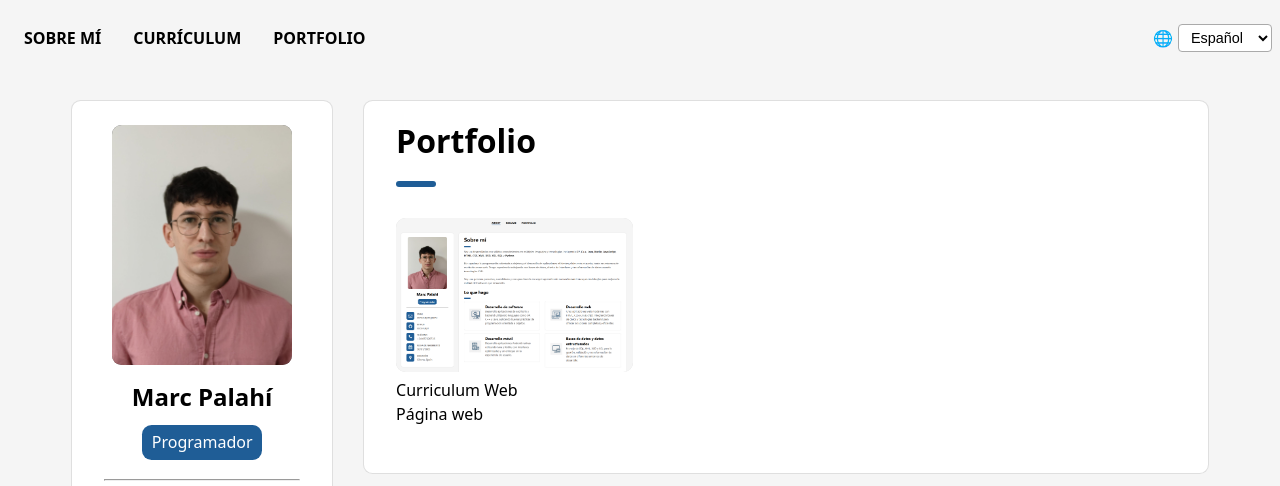
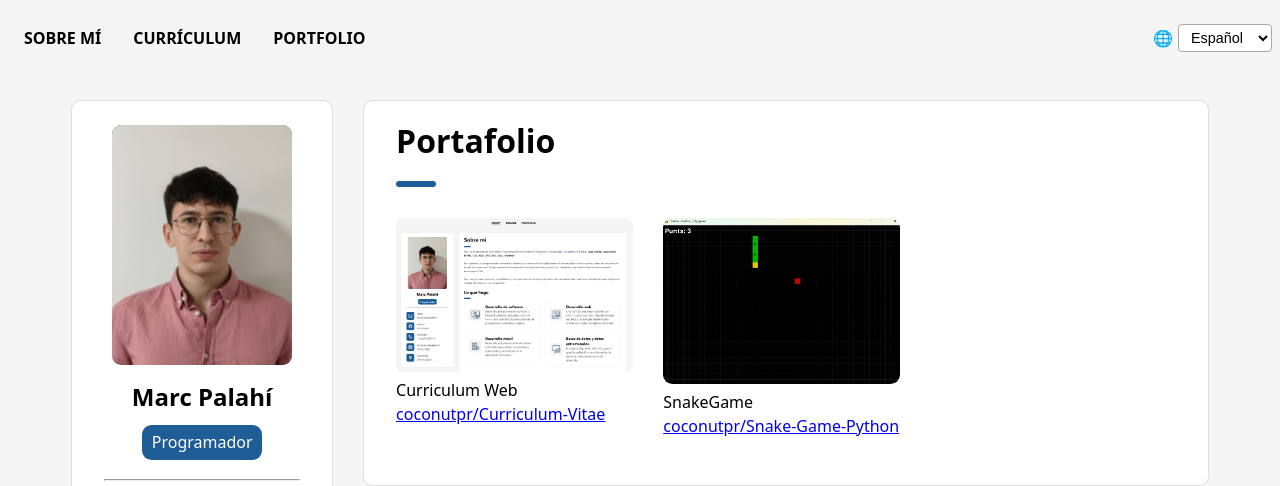
Before and after one commit to coconutpr/Curriculum-Vitae, a plain HTML site: page portfolio.html in a window 1280 px wide. Shown: the top 486 px of the page. Drawn offline with Linux system fonts and the light colour scheme.

Commit message:
snake game act

```diff
--- a/js/lang.js
+++ b/js/lang.js
@@ -69,7 +69,10 @@ const translations = {
             exp_text6:"Atención al cliente, gestión de pagos y control de cajas. Realización de tareas de mantenimiento básico y apoyo en la gestión del stock y suministros. Colaboración con el equipo para" +
             " garantizar un servicio rápido y eficiente.",
             title_habs:"Habilidades",
-        }
+        },
+        portfolioText: {
+            title: "Portafolio",
+        },
     },
     en: {
         nav: {
@@ -141,7 +144,10 @@ const translations = {
             exp_text6:"Handled customer service, payment processing, and cash control. Performed basic maintenance and supported stock and supply management. Collaborated with the team to"+
             " ensure fast and efficient service.",
             title_habs: "Skills"
-        }
+        },
+        portfolioText: {
+            title: "Portfolio",
+        },
 
     },
     ca: {
@@ -214,7 +220,10 @@ const translations = {
             exp_text6:"Atenció al client, gestió de pagaments i control de caixes. Realització de tasques de manteniment bàsic i suport en la gestió d’estocs i subministraments."+
             " Col·laboració amb l’equip per garantir un servei ràpid i eficient.",
             title_habs: "Habilitats"
-        }
+        },
+        portfolioText: {
+            title: "Portafolis",
+        },
 
 
     },
@@ -288,9 +297,12 @@ const translations = {
             exp_text6:"Service client, gestion des paiements et contrôle de caisse. Réalisation de tâches d’entretien de base et aide à la gestion des stocks et des fournitures. Collaboration"+
             " avec l’équipe pour garantir un service rapide et efficace.",
             title_habs: "Compétences"
-        }
+        },
+        portfolioText: {
+            title: "Portefeuille",
+        },
 
-    }
+    },
 };
 
 
--- a/portfolio.html
+++ b/portfolio.html
@@ -154,14 +154,22 @@
 
             <div class="col-9">
                 <div class="card">
-                    <h2 class="title_separator">Portfolio</h2>
+                    <h2 class="title_separator" data-i18n="portfolioText.title">Portfolio</h2>
                     <div class="row">
 
                         <div class="col-4">
                             <div class="portfolio">
                                 <img src="./img/curriculum_web.png">
                                 Curriculum Web
-                                <div>Página web</div>
+                                <div><p><a href="https://github.com/coconutpr/Curriculum-Vitae" target="_blank">coconutpr/Curriculum-Vitae</a></p></div>
+                            </div>
+                        </div>
+
+                         <div class="col-4">
+                            <div class="portfolio">
+                                <img src="./img/SnakeGame.png">
+                                SnakeGame
+                                <div><p><a href="https://github.com/coconutpr/Snake-Game-Python" target="_blank">coconutpr/Snake-Game-Python</a></p></div>
                             </div>
                         </div>
 
```
Also changed, not shown: img/SnakeGame.png (added).
